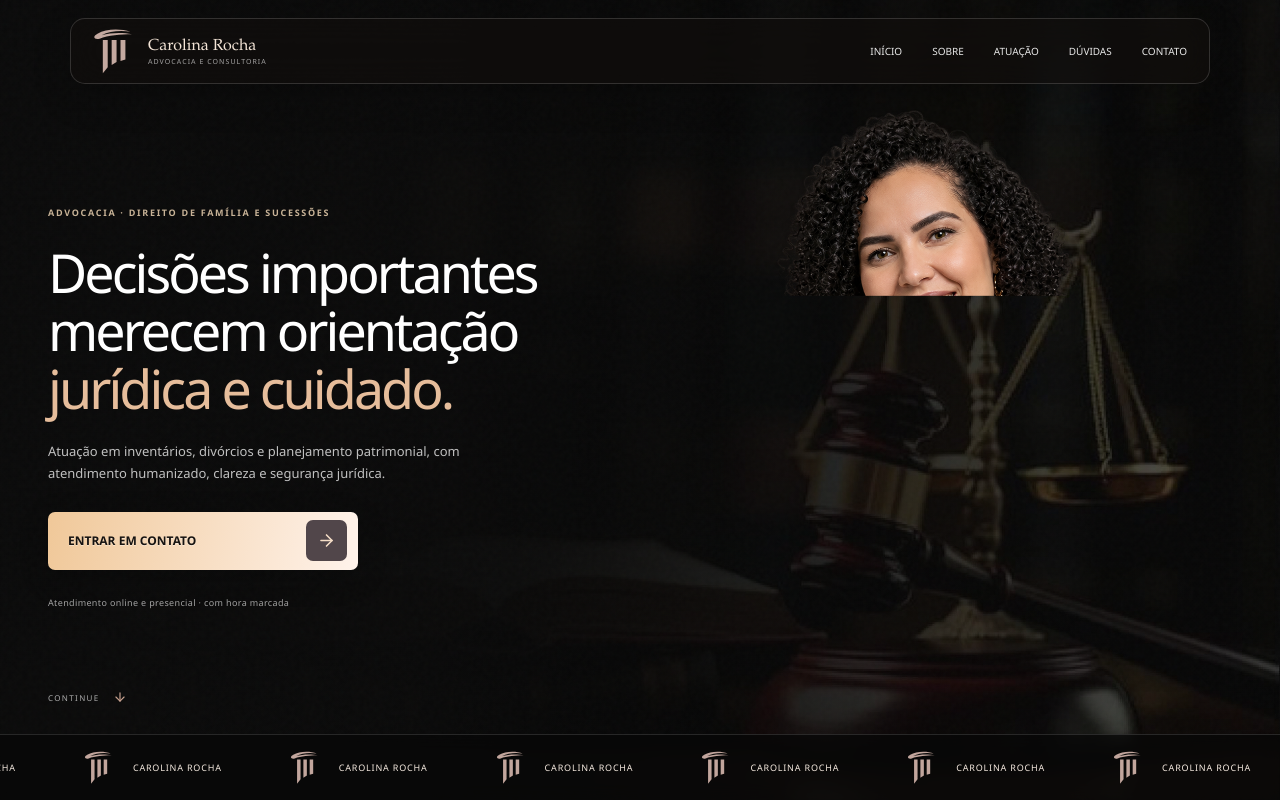
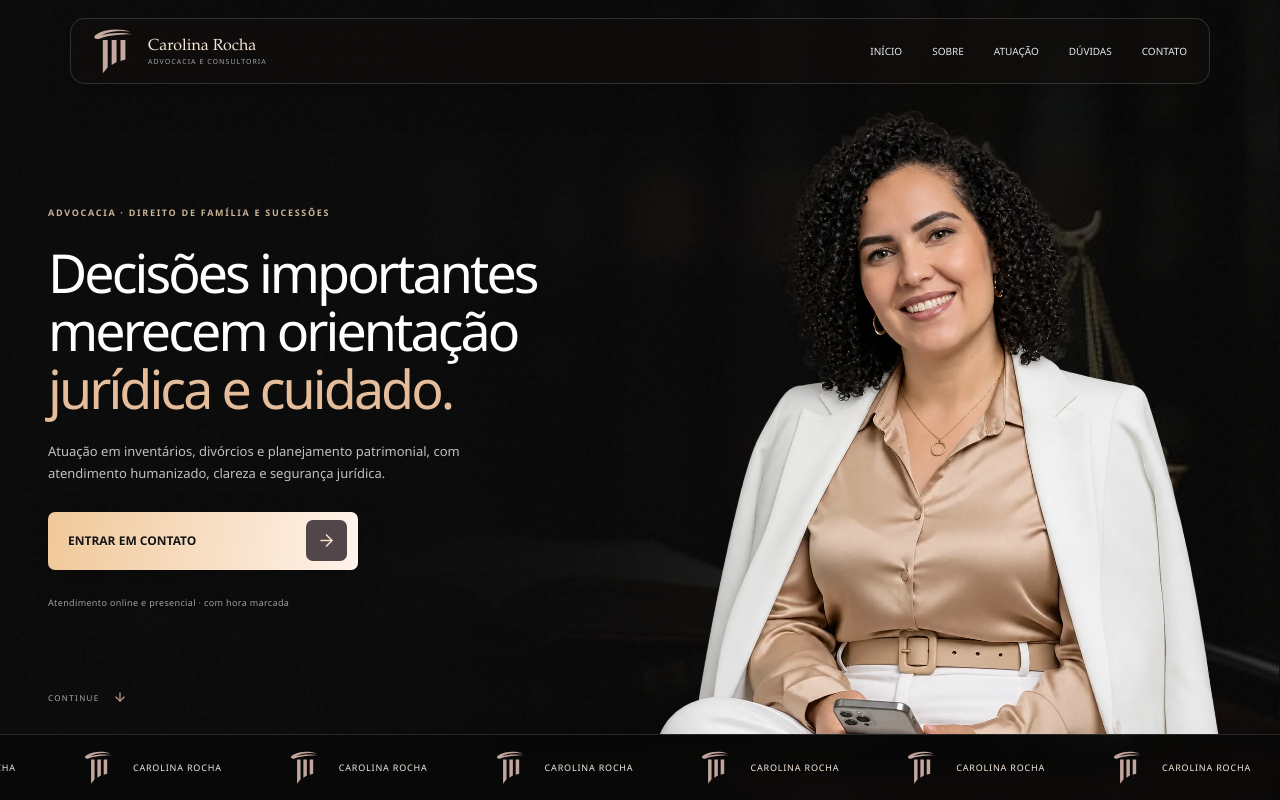
Before and after one commit to SarahRayssa/carolinarocha, a Next.js app: page / in a window 1280 px wide. Shown: the top 800 px of the page. Built offline with nearby package versions, Linux system fonts and the light colour scheme.

Commit message:
Replace the hero image with the supplied WebP

```diff
--- a/src/app/page.tsx
+++ b/src/app/page.tsx
@@ -60,7 +60,7 @@ export default function Home() {
             <p className="hero-signature">Atendimento online e presencial · com hora marcada</p>
           </div>
           <div className="hero-portrait">
-            <Image src="/images/portrait-hero.png" alt="Retrato profissional fornecido como referência visual para a demonstração" fill priority unoptimized sizes="(max-width: 760px) 100vw, 48vw" className="hero-photo" />
+            <Image src="/images/portrait-hero-atualizado.webp" alt="Retrato profissional fornecido como referência visual para a demonstração" fill priority unoptimized sizes="(max-width: 760px) 100vw, 48vw" className="hero-photo" />
             <div className="portrait-caption"><span>IMAGEM DE DEMONSTRAÇÃO</span><span>ADVOCACIA</span></div>
           </div>
           <div className="hero-index" aria-hidden="true"><span>01</span><i /></div>
```
Also changed, not shown: public/images/portrait-hero-atualizado.webp (added).
